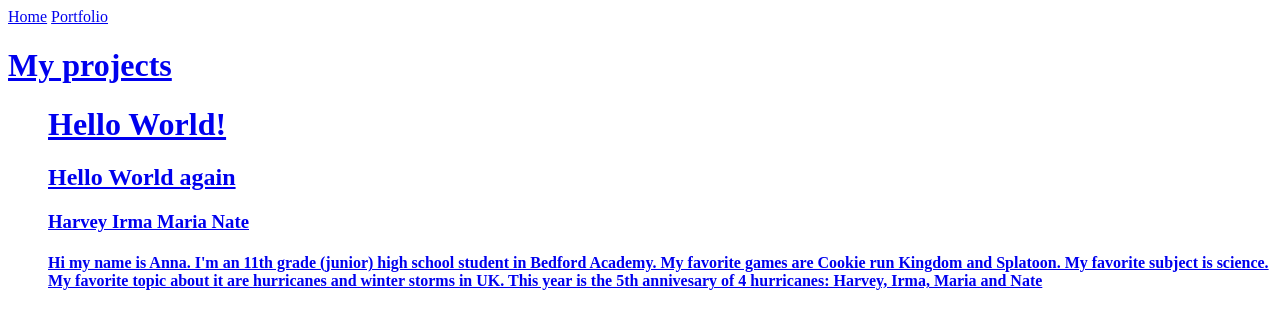
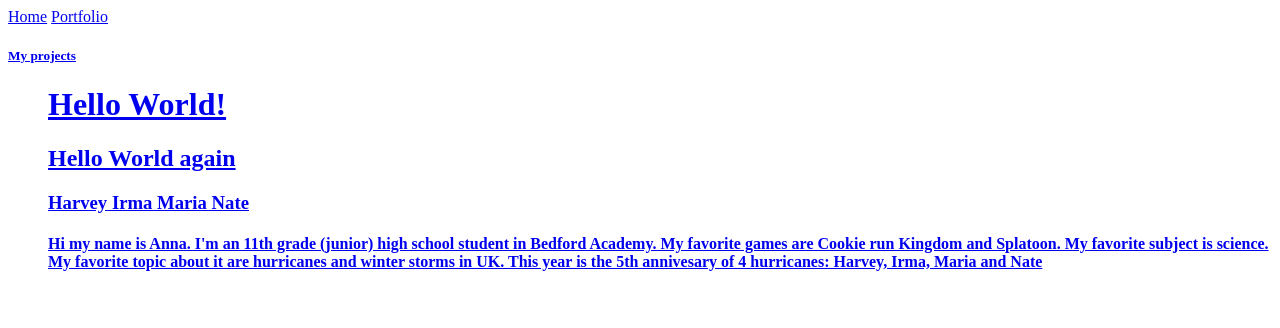
Before and after one commit to Cherry342/cherry342.github.io, a plain HTML site: page index.html in a window 1280 px wide. Drawn offline with Linux system fonts and the light colour scheme.

Commit message:
added index file

```diff
--- a/index.html
+++ b/index.html
@@ -10,7 +10,7 @@
     <a href="index.html">Home</a>
     <a href="portfolio.html">Portfolio</a>
     <a href="https://www.brooklynsteamcenter.org"</a>
-        <h1>My projects</h1>
+        <h5>My projects</h5>
         <ul>
 
 
```
